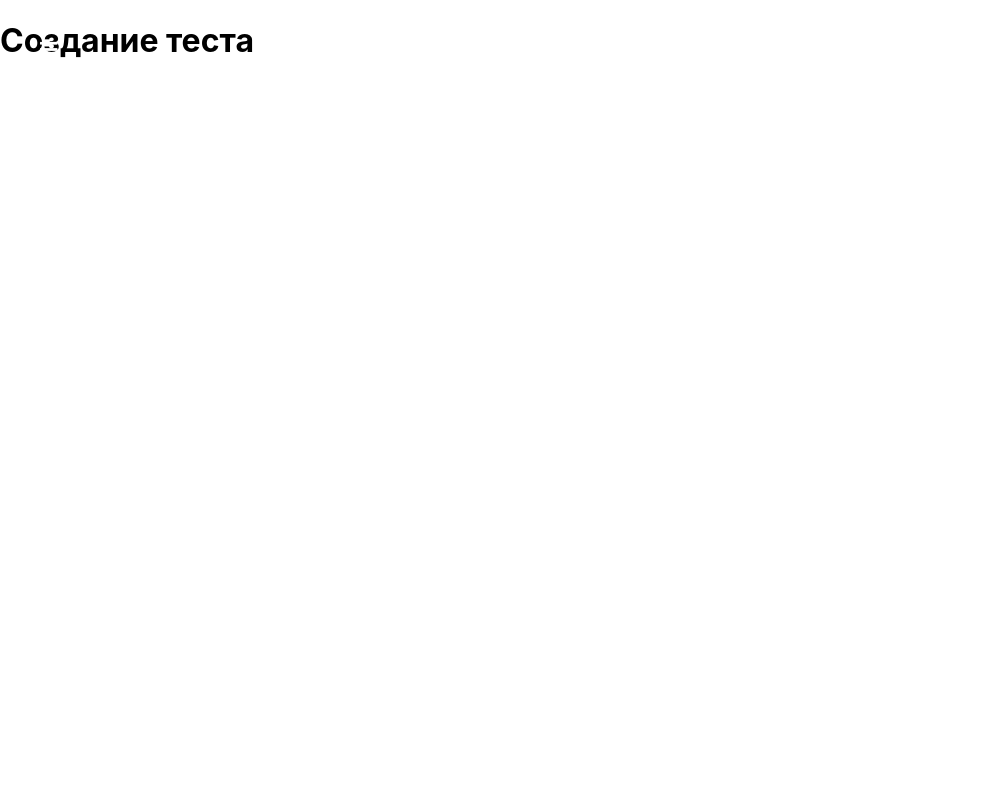
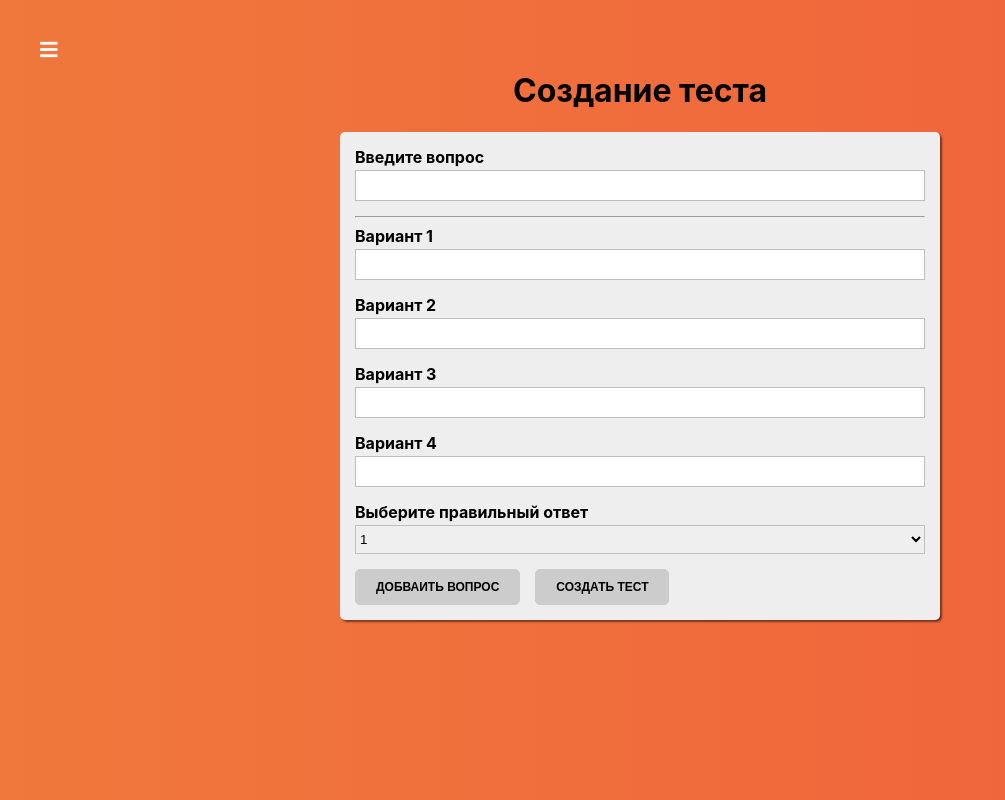
Before and after one commit to JsViking/quiz, a React app: page /quiz-creator in a window 1280 px wide. Shown: the whole page, without its empty margins (0-1005 px from the left). Built offline with nearby package versions, Linux system fonts and the light colour scheme.

Commit message:
create question items

```diff
--- a/src/component/FinishQuiz/FinishQuiz.js
+++ b/src/component/FinishQuiz/FinishQuiz.js
@@ -4,8 +4,8 @@
 import { Link } from 'react-router-dom'
 
 export default props => {
-  const sucssesCount = Object.keys(props.results).reduce((acc, key) => {
-    if (props.results[key] === 'sucsses') return acc + 1
+  const successCount = Object.keys(props.results).reduce((acc, key) => {
+    if (props.results[key] === 'success') return acc + 1
     else return acc
   }, 0)
 
@@ -32,12 +32,12 @@
         }
       </ul>
 
-      <p>{sucssesCount} of {props.quiz.length}</p>
+      <p>{successCount} of {props.quiz.length}</p>
 
       <Button onClick={props.onRetry} type={'primary'}>Повторить</Button>
 
       <Link to="/">
-        <Button type={'sucsses'}>Перейти в список тестов</Button>
+        <Button type={'success'}>Перейти в список тестов</Button>
       </Link>
     </div>
   )
--- a/src/component/FinishQuiz/FinishQuiz.module.scss
+++ b/src/component/FinishQuiz/FinishQuiz.module.scss
@@ -11,7 +11,7 @@
     margin: 0;
 
     li {
-      .sucsses {
+      .success {
         color: rgba(161, 240, 69, .7);
       }
 
--- /dev/null
+++ b/src/component/UI/Select/Select.js
@@ -0,0 +1,28 @@
+import React from 'react'
+import classes from './Select.module.scss'
+
+export default props => {
+  const htmlFor = `${props.label}-${Math.random()}`
+  return (
+    <div className={classes.Select}>
+      <label htmlFor={htmlFor}>{props.label}</label>
+      <select
+        id={htmlFor}
+        value={props.value}
+        onChange={props.onChange}
+      >
+      {
+        props.options && props.options.map((option, index) => {
+          return (
+            <option
+            value={option.value}
+            key={index}>
+              {option.text}
+            </option>
+          )
+        })
+      }
+      </select>
+    </div>
+  )
+}
--- /dev/null
+++ b/src/component/UI/Select/Select.module.scss
@@ -0,0 +1,21 @@
+.Select {
+  margin-bottom: 15px;
+
+  label {
+    display: block;
+    margin:  0 0 3px 0;
+    padding: 0;
+    font-weight: bold;
+  }
+
+  select {
+    display: block;
+    box-sizing: border-box;
+    border: 1px solid #bebebe;
+    margin: 0 0 5px;
+    height: 29px;
+    width: 100%;
+    outline: none;
+    transition: all 300ms ease-in-out;
+  }
+}
--- a/src/component/UI/button/Button.module.scss
+++ b/src/component/UI/button/Button.module.scss
@@ -25,7 +25,7 @@
   }
 }
 
-.sucsses {
+.success {
   background: rgba(161, 240, 69, 1);
 }
 
--- a/src/component/activeQuiz/answersList/answereItem/AnswereItem.module.scss
+++ b/src/component/activeQuiz/answersList/answereItem/AnswereItem.module.scss
@@ -10,7 +10,7 @@
   }
 }
 
-.sucsses {
+.success {
   background: rgba(161, 240, 69, .7);
 }
 
--- a/src/containers/Auth/Auth.js
+++ b/src/containers/Auth/Auth.js
@@ -15,7 +15,7 @@
         valid: false,
         touched: false,
         validation: {
-          requared: true,
+          required: true,
           email: true
         }
       },
@@ -45,8 +45,8 @@
   submitHandler = event => event.preventDefault()
 
   renderInputs() {
-    return Object.keys(this.state.formControls).map((key, index) => {
-      const control = this.state.formControls[key]
+    return Object.keys(this.state.formControls).map((controlName, index) => {
+      const control = this.state.formControls[controlName]
       return (
         <Input
           key={index}
@@ -57,7 +57,7 @@
           valid={control.valid}
           touched={control.touched}
           shouldValidation={control.validation && Object.keys(control).length > 0}
-          onChange={event => this.onChangeHandler(event, key)}
+          onChange={event => this.onChangeHandler(event, controlName)}
         />
       )
     })
@@ -87,7 +87,7 @@
 
     let isValidate = true
 
-    if (validation.requared) {
+    if (validation.required) {
       isValidate = Boolean(value.trim()) && isValidate
     }
 
@@ -113,7 +113,7 @@
             {this.renderInputs()}
 
             <Buttons
-              type="sucsses"
+              type="success"
               onClick={this.loginHandler}
               disabled={!this.state.isFormValid}>Войти</Buttons>
 
--- a/src/containers/QuizCreator/QuizCreator.js
+++ b/src/containers/QuizCreator/QuizCreator.js
@@ -1,8 +1,123 @@
 import React, { Component } from 'react'
 import classes from './QuizCreator.module.scss'
+import Buttons from '../../component/UI/button/Button'
+import Input from '../../component/UI/Input/Input'
+import Select from '../../component/UI/Select/Select'
+import { createControl, validate, validateForm } from '../../form/formFramework'
+
+function createOptionControls(count) {
+  let options = {}
+
+  for (let i = 1; i <= count; i++ ) {
+    options[`option${i}`] = createControl({
+      label: `Вариант ${i}`,
+      id: i,
+      errorMessage: 'Значение не может быть пустым'
+    }, {required: true})
+  }
+
+  return options
+}
+
+function createFormControls() {
+  return {
+    question: createControl({
+      label: 'Введите вопрос',
+      errorMessage: 'Вопрос не может быть пустым'
+    }, {required: true}),
+    ...createOptionControls(4)
+  }
+}
 
 export default class QuizCreator extends Component {
+  state = {
+    quiz: [],
+    isFormValid: false,
+    rightAnswerId: 1,
+    formControls: createFormControls()
+  }
+
   submitHandler = event => event.preventDefault
+
+  addQuestionHandler = event => {
+    event.preventDefault()
+
+    const quiz = [...this.state.quiz]
+    const id = quiz.length + 1
+    const questionItem = {
+      question: this.state.formControls.question.value,
+      id,
+      rightAnswerId: this.state.rightAnswerId,
+      answers: Object.keys(this.state.formControls).filter(controlName => controlName !== 'question').map(name => {
+        const control = this.state.formControls[name]
+        return {
+          text: control.value,
+          id: control.id
+        }
+      })
+    }
+
+    quiz.push(questionItem)
+
+    this.setState({
+      quiz,
+      isFormValid: false,
+      rightAnswerId: 1,
+      formControls: createFormControls()
+    })
+  }
+
+  createQuizHandler = event => {
+    event.preventDefault()
+
+
+  }
+
+  onChangeHandler = (value, controlName) => {
+    const formControls = {...this.state.formControls}
+    const control = {...formControls[controlName]}
+
+    control.touched = true
+    control.value = value
+    control.valid = validate(control.value, control.validation)
+
+    formControls[controlName] = control
+
+    let isFormValid = validateForm(formControls)
+
+    this.setState({
+      formControls,
+      isFormValid
+    })
+  }
+
+  renderInputs() {
+    return Object.keys(this.state.formControls).map((controlName, index) => {
+      const control = this.state.formControls[controlName]
+      return (
+        <React.Fragment key={index}>
+        <Input
+          value={control.value}
+          type={control.type}
+          label={control.label}
+          errorMessage={control.errorMessage}
+          valid={control.valid}
+          touched={control.touched}
+          shouldValidation={control.validation && Object.keys(control).length > 0}
+          onChange={event => this.onChangeHandler(event.target.value, controlName)}
+        />
+
+        { index === 0 ? <hr/> : null }
+        </React.Fragment>
+      )
+    })
+  }
+
+  selectChangeHandler = (event) => {
+    this.setState({
+      rightAnswerId: Number(event.target.value)
+    })
+  }
 
   render() {
     return (
@@ -11,7 +126,31 @@
           <h1>Создание теста</h1>
 
           <form onSubmit={(event) => this.submitHandler}>
+            {this.renderInputs()}
 
+            <Select
+              label="Выберите правильный ответ"
+              value={this.state.rightAnswerId}
+              onChange={this.selectChangeHandler}
+              options={[
+                {text: 1, value: 1},
+                {text: 2, value: 2},
+                {text: 3, value: 3},
+                {text: 4, value: 4}
+              ]}
+            />
+
+            <Buttons
+              disabled={!this.state.isFormValid}
+              type="primary"
+              onClick={this.addQuestionHandler}
+            >Добваить вопрос</Buttons>
+
+            <Buttons
+              disabled={this.state.quiz.length === 0}
+              type="success"
+              onClick={this.createQuizHandler}
+            >Создать тест</Buttons>
           </form>
         </div>
       </div>
--- a/src/containers/QuizCreator/QuizCreator.module.scss
+++ b/src/containers/QuizCreator/QuizCreator.module.scss
@@ -1,3 +1,25 @@
 .QuizCreator {
+  display: flex;
+  justify-content: center;
+  padding-top: 50px;
+  flex-grow: 1;
+  width: 100%;
+  background: linear-gradient(270deg, #f0613c 0%, #f0783c 100%);
 
+  > div {
+    width: 100%;
+    max-width: 600px;
+    padding: 0 20px;
+  }
+
+  h1 {
+    text-align: center;
+  }
+
+  form {
+    background: #eee;
+    border-radius: 5px;
+    padding: 15px;
+    box-shadow: 2px 2px 2px rgba(0,0,0, .5);
+  }
 }
--- a/src/containers/quiz/Quiz.js
+++ b/src/containers/quiz/Quiz.js
@@ -51,15 +51,15 @@
   onAnswerClickHandler = answerId => {
     if (this.state.answerState) {
       const key = Object.keys(this.state.answerState)[0]
-      if (key === 'sucsses') return
+      if (key === 'success') return
     }
     const question = this.state.quiz[this.state.activeQuestion]
     const results = this.state.results
 
     if (question.rightAnswerId === answerId) {
-      if (!results[question.id]) results[question.id] ='sucsses'
+      if (!results[question.id]) results[question.id] ='success'
       this.setState({
-        answerState: {[answerId]: 'sucsses'},
+        answerState: {[answerId]: 'success'},
         results
       })
 
--- /dev/null
+++ b/src/form/formFramework.js
@@ -0,0 +1,41 @@
+export function createControl(config, validation) {
+  return {
+    ...config,
+    validation,
+    valid: !validation,
+    touched: false,
+    value: ''
+  }
+}
+
+export function validate(value, validation = null) {
+  if (!validation) return true
+
+  let isValid = true
+
+  if (validation.required) {
+    isValid = Boolean(value.trim()) && isValid
+  }
+
+  if (validation.email) {
+    const re = /^(([^<>()[\]\\.,;:\s@"]+(\.[^<>()[\]\\.,;:\s@"]+)*)|(".+"))@((\[[0-9]{1,3}\.[0-9]{1,3}\.[0-9]{1,3}\.[0-9]{1,3}\])|(([a-zA-Z\-0-9]+\.)+[a-zA-Z]{2,}))$/
+    isValid = re.test(String(value))
+  }
+
+  if (validation.minLength) {
+    isValid = Boolean(value.length >= validation.minLength) && isValid
+  }
+
+  return isValid
+}
+
+export function validateForm(formControls) {
+  let isFormValid = true
+
+  Object.keys(formControls).forEach(controlName => {
+    const control = formControls[controlName]
+    isFormValid = control.valid && isFormValid
+  })
+
+  return isFormValid
+}
```
